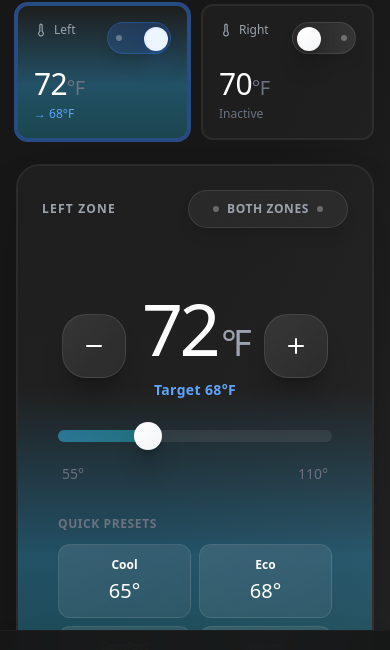
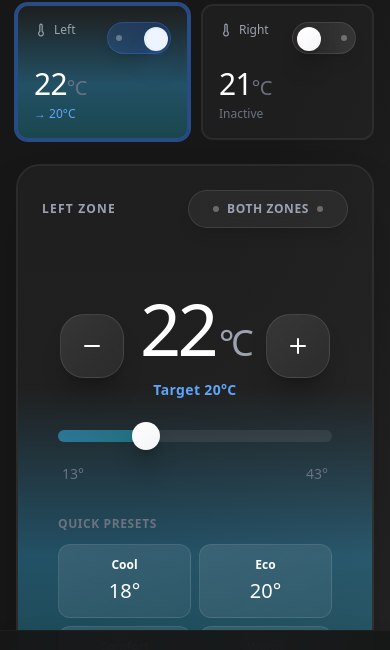
Before and after one commit to notschema/freesleep-ui, a React (Vite) app: page / in a window 390 px wide. Shown: the part 128-778 px from the top of the page. Built offline with nearby package versions, Linux system fonts and the light colour scheme.

Commit message:
Updated App.tsx

```diff
--- a/src/App.tsx
+++ b/src/App.tsx
@@ -7,21 +7,33 @@ import DataPage from '@/components/DataPage';
 import SchedulesPage from '@/components/SchedulesPage';
 import SettingsPage from '@/components/SettingsPage';
 import { SettingsProvider, useSettingsContext } from '@/contexts/SettingsContext';
+import { displayTemp, celsiusToFahrenheit, fahrenheitToCelsius } from '@/lib/temperature';
 
 function AppContent() {
   const { settings } = useSettingsContext();
   const [activeZone, setActiveZone] = useState<'left' | 'right'>('left');
-  const [leftTemp, setLeftTemp] = useState(72);
-  const [rightTemp, setRightTemp] = useState(70);
+  const [leftTemp, setLeftTemp] = useState(22);
+  const [rightTemp, setRightTemp] = useState(21);
   const [leftActive, setLeftActive] = useState(true);
   const [rightActive, setRightActive] = useState(false);
   const [currentPage, setCurrentPage] = useState<'temperature' | 'schedules' | 'data' | 'status' | 'settings'>('temperature');
 
-  const presets = [
-    { name: 'Cool', temp: 65 },
-    { name: 'Eco', temp: 68 },
-    { name: 'Comfort', temp: 72 },
-    { name: 'Warm', temp: 76 },
+  const useFahrenheit = settings.device.useFahrenheit;
+  const tempUnit = useFahrenheit ? '°F' : '°C';
+  const tempMin = useFahrenheit ? celsiusToFahrenheit(13) : 13;
+  const tempMax = useFahrenheit ? celsiusToFahrenheit(43) : 43;
+  const tempStep = useFahrenheit ? 1 : 0.5;
+
+  const presets = useFahrenheit ? [
+    { name: 'Cool', temp: fahrenheitToCelsius(65) },
+    { name: 'Eco', temp: fahrenheitToCelsius(68) },
+    { name: 'Comfort', temp: fahrenheitToCelsius(72) },
+    { name: 'Warm', temp: fahrenheitToCelsius(76) },
+  ] : [
+    { name: 'Cool', temp: 18 },
+    { name: 'Eco', temp: 20 },
+    { name: 'Comfort', temp: 22 },
+    { name: 'Warm', temp: 24 },
   ];
 
   const applyPreset = (temp: number) => {
@@ -37,8 +49,13 @@ function AppContent() {
   const isCurrentActive = activeZone === 'left' ? leftActive : rightActive;
   const bothActive = leftActive && rightActive;
 
-  const getGradientColors = (temp: number) => {
-    const percentage = (temp - 55) / (110 - 55);
+  const displayedCurrentTemp = Math.round(displayTemp(currentTemp, useFahrenheit));
+  const displayedLeftTemp = Math.round(displayTemp(leftTemp, useFahrenheit));
+  const displayedRightTemp = Math.round(displayTemp(rightTemp, useFahrenheit));
+
+  const getGradientColors = (tempCelsius: number) => {
+    const tempF = celsiusToFahrenheit(tempCelsius);
+    const percentage = (tempF - 55) / (110 - 55);
 
     if (percentage < 0.25) {
       return { from: 'rgb(29 78 216 / 0.35)', to: 'rgb(56 189 248 / 0.25)' };
@@ -113,10 +130,10 @@ function AppContent() {
 
               <div className="space-y-1 sm:space-y-2">
                 <div className="text-3xl sm:text-6xl font-extralight tracking-tight">
-                  {leftTemp}<span className="text-xl sm:text-4xl text-gray-500">°F</span>
+                  {displayedLeftTemp}<span className="text-xl sm:text-4xl text-gray-500">{tempUnit}</span>
                 </div>
                 <div className={cn("text-xs sm:text-sm", leftActive ? "text-blue-400" : "text-gray-500")}>
-                  {leftActive ? `→ ${leftTemp - 4}°F` : 'Inactive'}
+                  {leftActive ? `→ ${(displayedLeftTemp - (useFahrenheit ? 4 : 2))}${tempUnit}` : 'Inactive'}
                 </div>
               </div>
             </div>
@@ -152,10 +169,10 @@ function AppContent() {
 
               <div className="space-y-1 sm:space-y-2">
                 <div className="text-3xl sm:text-6xl font-extralight tracking-tight">
-                  {rightTemp}<span className="text-xl sm:text-4xl text-gray-500">°F</span>
+                  {displayedRightTemp}<span className="text-xl sm:text-4xl text-gray-500">{tempUnit}</span>
                 </div>
                 <div className={cn("text-xs sm:text-sm", rightActive ? "text-blue-400" : "text-gray-500")}>
-                  {rightActive ? `→ ${rightTemp - 4}°F` : 'Inactive'}
+                  {rightActive ? `→ ${(displayedRightTemp - (useFahrenheit ? 4 : 2))}${tempUnit}` : 'Inactive'}
                 </div>
               </div>
             </div>
@@ -219,11 +236,11 @@ function AppContent() {
             <div className="w-full max-w-md space-y-6 sm:space-y-8">
               <div className="flex items-center justify-center gap-4 sm:gap-8 md:gap-12">
                 <button
-                  onClick={() => isCurrentActive && currentTemp > 55 && setCurrentTemp(currentTemp - 1)}
-                  disabled={!isCurrentActive || currentTemp <= 55}
+                  onClick={() => isCurrentActive && currentTemp > tempMin && setCurrentTemp(currentTemp - tempStep)}
+                  disabled={!isCurrentActive || currentTemp <= tempMin}
                   className={cn(
                     "w-16 h-16 sm:w-20 sm:h-20 rounded-3xl flex items-center justify-center transition-all duration-300 backdrop-blur-xl border border-white/10 shadow-xl",
-                    isCurrentActive && currentTemp > 55
+                    isCurrentActive && currentTemp > tempMin
                       ? "bg-gradient-to-br from-white/10 to-white/5 hover:from-white/15 hover:to-white/10 text-white hover:scale-105 active:scale-95 shadow-black/20"
                       : "bg-white/5 border-white/5 text-gray-600 cursor-not-allowed"
                   )}
@@ -233,7 +250,7 @@ function AppContent() {
 
                 <div className="text-center">
                   <div className="text-7xl sm:text-8xl md:text-9xl font-extralight tracking-tighter leading-none">
-                    {currentTemp}<span className="text-4xl sm:text-5xl md:text-6xl text-gray-400 ml-1 sm:ml-2">°F</span>
+                    {displayedCurrentTemp}<span className="text-4xl sm:text-5xl md:text-6xl text-gray-400 ml-1 sm:ml-2">{tempUnit}</span>
                   </div>
                   <div
                     className={cn(
@@ -241,16 +258,16 @@ function AppContent() {
                       isCurrentActive ? "text-blue-400" : "text-gray-600"
                     )}
                   >
-                    {isCurrentActive ? `Target ${currentTemp - 4}°F` : 'Zone Inactive'}
+                    {isCurrentActive ? `Target ${displayedCurrentTemp - (useFahrenheit ? 4 : 2)}${tempUnit}` : 'Zone Inactive'}
                   </div>
                 </div>
 
                 <button
-                  onClick={() => isCurrentActive && currentTemp < 110 && setCurrentTemp(currentTemp + 1)}
-                  disabled={!isCurrentActive || currentTemp >= 110}
+                  onClick={() => isCurrentActive && currentTemp < tempMax && setCurrentTemp(currentTemp + tempStep)}
+                  disabled={!isCurrentActive || currentTemp >= tempMax}
                   className={cn(
                     "w-16 h-16 sm:w-20 sm:h-20 rounded-3xl flex items-center justify-center transition-all duration-300 backdrop-blur-xl border border-white/10 shadow-xl",
-                    isCurrentActive && currentTemp < 110
+                    isCurrentActive && currentTemp < tempMax
                       ? "bg-gradient-to-br from-white/10 to-white/5 hover:from-white/15 hover:to-white/10 text-white hover:scale-105 active:scale-95 shadow-black/20"
                       : "bg-white/5 border-white/5 text-gray-600 cursor-not-allowed"
                   )}
@@ -262,10 +279,11 @@ function AppContent() {
               <div className="px-4">
                 <input
                   type="range"
-                  min="55"
-                  max="110"
+                  min={tempMin}
+                  max={tempMax}
+                  step={tempStep}
                   value={currentTemp}
-                  onChange={(e) => isCurrentActive && setCurrentTemp(parseInt(e.target.value))}
+                  onChange={(e) => isCurrentActive && setCurrentTemp(parseFloat(e.target.value))}
                   disabled={!isCurrentActive}
                   className={cn(
                     "w-full h-3 rounded-full appearance-none cursor-pointer transition-all duration-300 focus:outline-none",
@@ -284,14 +302,14 @@ function AppContent() {
                   )}
                   style={{
                     background: isCurrentActive
-                      ? `linear-gradient(to right, ${currentGradient.from.replace('0.35', '0.5')} 0%, ${currentGradient.to.replace('0.25', '0.4')} ${((currentTemp - 55) / (110 - 55)) * 100}%, rgba(255, 255, 255, 0.08) ${((currentTemp - 55) / (110 - 55)) * 100}%, rgba(255, 255, 255, 0.08) 100%)`
+                      ? `linear-gradient(to right, ${currentGradient.from.replace('0.35', '0.5')} 0%, ${currentGradient.to.replace('0.25', '0.4')} ${((currentTemp - tempMin) / (tempMax - tempMin)) * 100}%, rgba(255, 255, 255, 0.08) ${((currentTemp - tempMin) / (tempMax - tempMin)) * 100}%, rgba(255, 255, 255, 0.08) 100%)`
                       : 'rgba(255, 255, 255, 0.05)'
                   }}
                 />
 
                 <div className="flex justify-between mt-4 px-1">
-                  <span className="text-sm sm:text-base text-gray-500 font-medium">55°</span>
-                  <span className="text-sm sm:text-base text-gray-500 font-medium">110°</span>
+                  <span className="text-sm sm:text-base text-gray-500 font-medium">{Math.round(tempMin)}°</span>
+                  <span className="text-sm sm:text-base text-gray-500 font-medium">{Math.round(tempMax)}°</span>
                 </div>
               </div>
 
@@ -311,7 +329,7 @@ function AppContent() {
                       )}
                     >
                       <div className="text-xs font-semibold mb-1">{preset.name}</div>
-                      <div className="text-xl font-light">{preset.temp}°</div>
+                      <div className="text-xl font-light">{Math.round(displayTemp(preset.temp, useFahrenheit))}°</div>
                     </button>
                   ))}
                 </div>
```
